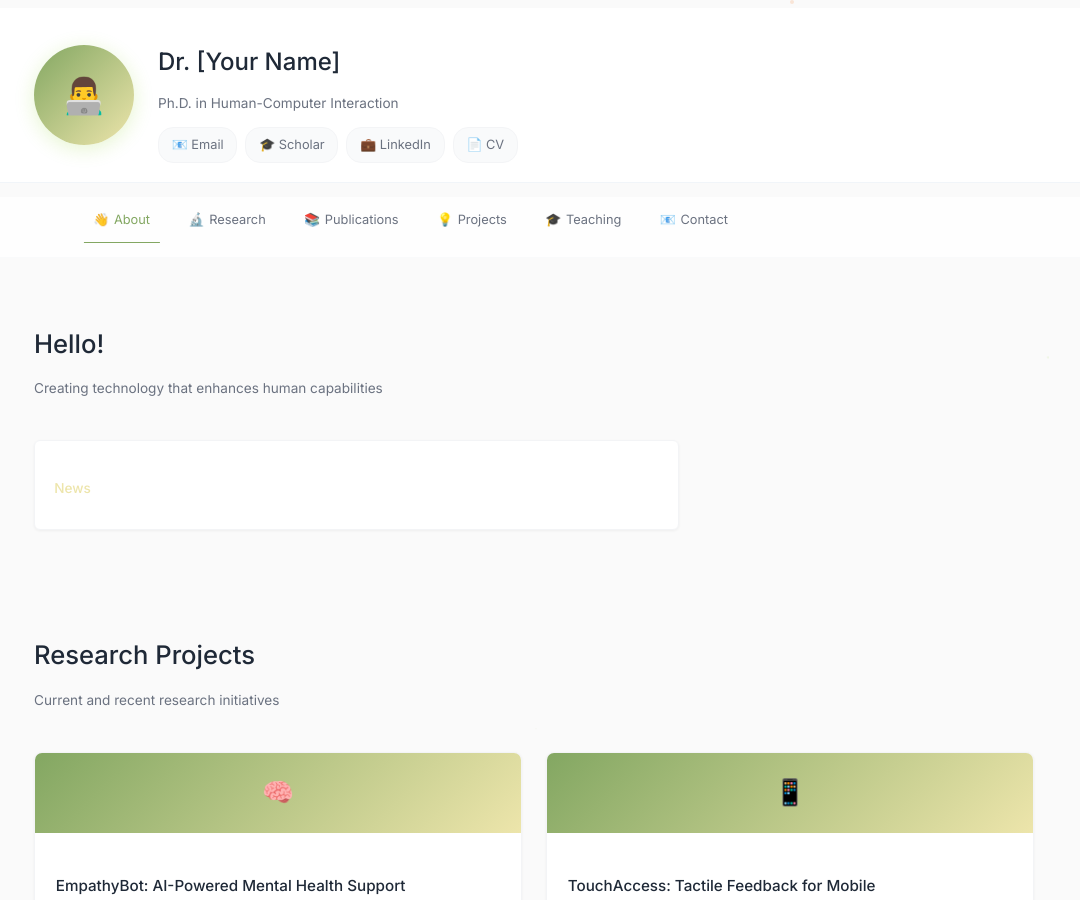
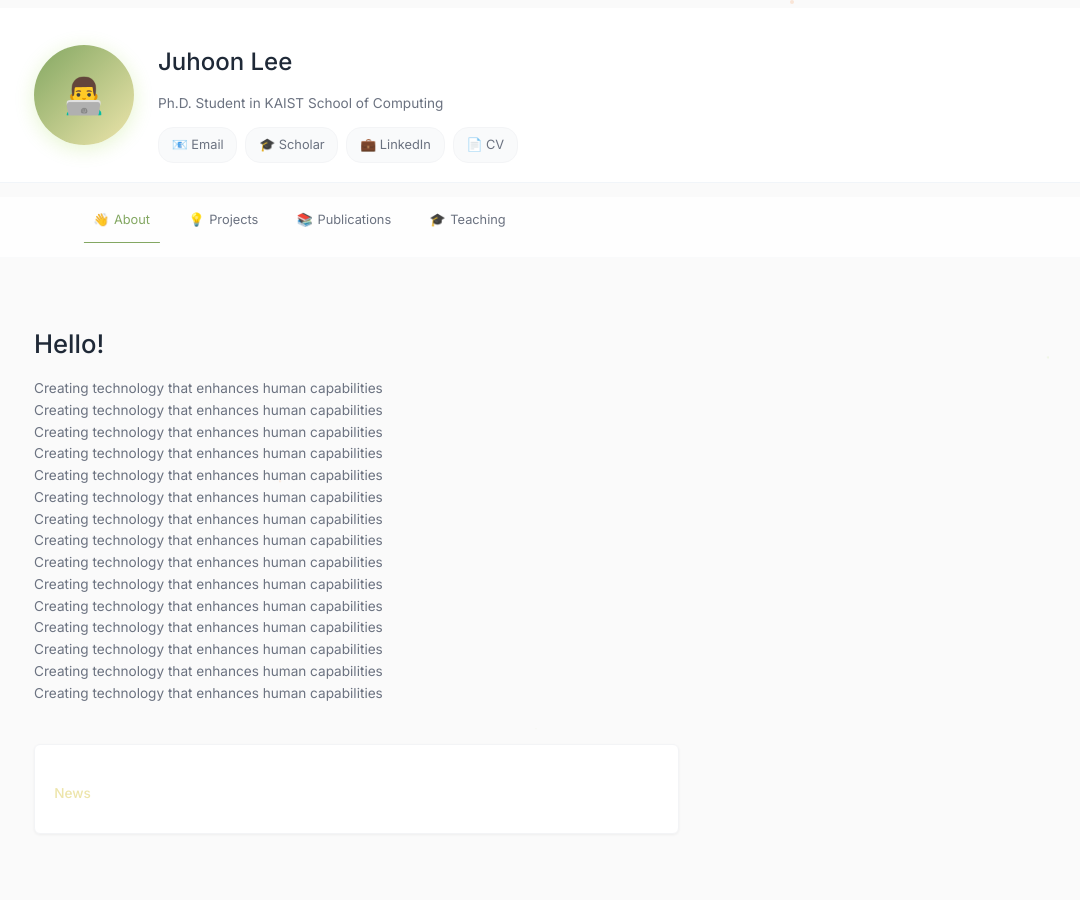
Before and after one commit to julielee16/personal-website, a Jekyll site: the page built from index.md, in a window 1280 px wide and 900 px high. Shown: the whole window, without its empty margins (106-1186 px from the left). Built offline with Jekyll 4.4.1, drawn with Linux system fonts in a browser that asks for light colours.

Commit message:
Update default.html

```diff
--- a/_layouts/default.html
+++ b/_layouts/default.html
@@ -13,10 +13,10 @@
         <div class="header-container">
             <div class="profile-photo">👨‍💻</div>
             <div class="profile-info">
-                <h1>Dr. [Your Name]</h1>
-                <h2>Ph.D. in Human-Computer Interaction</h2>
+                <h1>Juhoon Lee</h1>
+                <h2>Ph.D. Student in KAIST School of Computing</h2>
                 <div class="contact-links">
-                    <a href="mailto:your.email@university.edu">📧 Email</a>
+                    <a href="mailto:juhoonlee@kaist.ac.kr">📧 Email</a>
                     <a href="https://scholar.google.com" target="_blank">🎓 Scholar</a>
                     <a href="https://linkedin.com/in/yourprofile" target="_blank">💼 LinkedIn</a>
                     <a href="/cv.pdf" target="_blank">📄 CV</a>
@@ -30,11 +30,9 @@
         <div class="nav-container">
             <ul class="nav-menu">
                 <li><a href="#about" class="nav-link active"><span class="nav-icon">👋</span>About</a></li>
-                <li><a href="#research" class="nav-link"><span class="nav-icon">🔬</span>Research</a></li>
+                <li><a href="#projects" class="nav-link"><span class="nav-icon">💡</span>Projects</a></li>
                 <li><a href="#publications" class="nav-link"><span class="nav-icon">📚</span>Publications</a></li>
-                <li><a href="#projects" class="nav-link"><span class="nav-icon">💡</span>Projects</a></li>
                 <li><a href="#teaching" class="nav-link"><span class="nav-icon">🎓</span>Teaching</a></li>
-                <li><a href="#contact" class="nav-link"><span class="nav-icon">📧</span>Contact</a></li>
             </ul>
         </div>
     </nav>
@@ -54,7 +52,7 @@
         <section id="about" class="content-section">
             <div class="section-header">
                 <h3>Hello!</h3>
-                <p class="section-subtitle">Creating technology that enhances human capabilities</p>
+                <p class="section-subtitle">Creating technology that enhances human capabilities Creating technology that enhances human capabilities Creating technology that enhances human capabilities Creating technology that enhances human capabilities Creating technology that enhances human capabilities Creating technology that enhances human capabilities Creating technology that enhances human capabilities Creating technology that enhances human capabilities Creating technology that enhances human capabilities Creating technology that enhances human capabilities Creating technology that enhances human capabilities Creating technology that enhances human capabilities Creating technology that enhances human capabilities Creating technology that enhances human capabilities Creating technology that enhances human capabilities</p>
             </div>
 
             <div class="about-grid">
```
